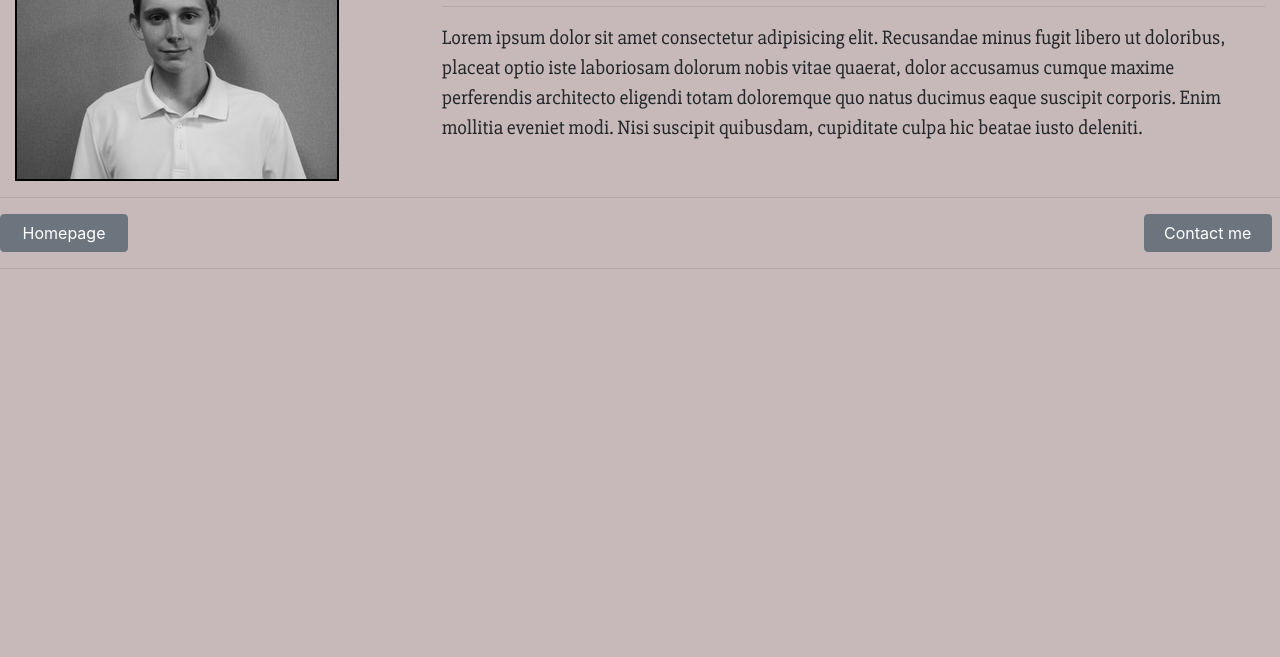
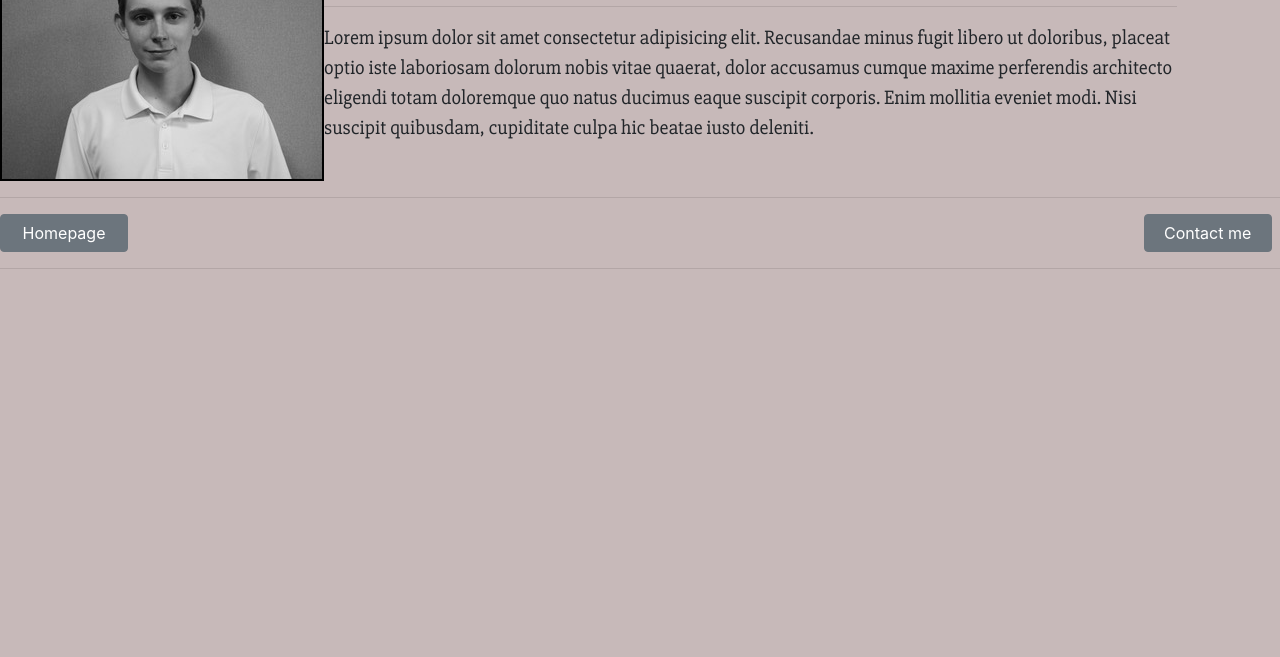
Before and after one commit to Jacob-Finn/Jacob-Finn.github.io, a plain HTML site: page AboutMe.html in a window 1280 px wide. Shown: the part 143-800 px from the top of the page. Drawn offline with nearby package versions, Linux system fonts and the light colour scheme.

Commit message:
Moved text closer together on about me

```diff
--- a/AboutMe.html
+++ b/AboutMe.html
@@ -17,7 +17,7 @@
  <div class="header">
     <div class="container">
         <div class="row">
-            <div class="col-lg-12">
+            <div class="col-lg-12" >
                 <h1 id="mainHeading">About me!</h1>
             </div>
         </div>
@@ -26,10 +26,10 @@
 <br>
 <div class = container-fluid>
     <div class="row">
-        <div class="col-md-4">
+        <div class="col-sm-3.5" id="noSpacing">
          <img src="myPicture.jpg" alt="My Picture" class="emphasizedPicture" id="myPicture">
         </div>
-        <div class="col-md-8">
+        <div class="col-md-8" id="noSpacing">
             <div class="informationText">
                 <p class="informationTextTitle"><strong>Introduction</strong></p>
                 <hr>
--- a/Styles.css
+++ b/Styles.css
@@ -20,8 +20,10 @@
 .emphasizedPicture {
     border: 2px solid black;
 }
-#myPicture {
-
+#noSpacing {
+    padding: 0%;
+    margin-right: 0%;
+    margin-left: 0%;
 }
 .informationTextTitle {
     font-size: 35px;
```
